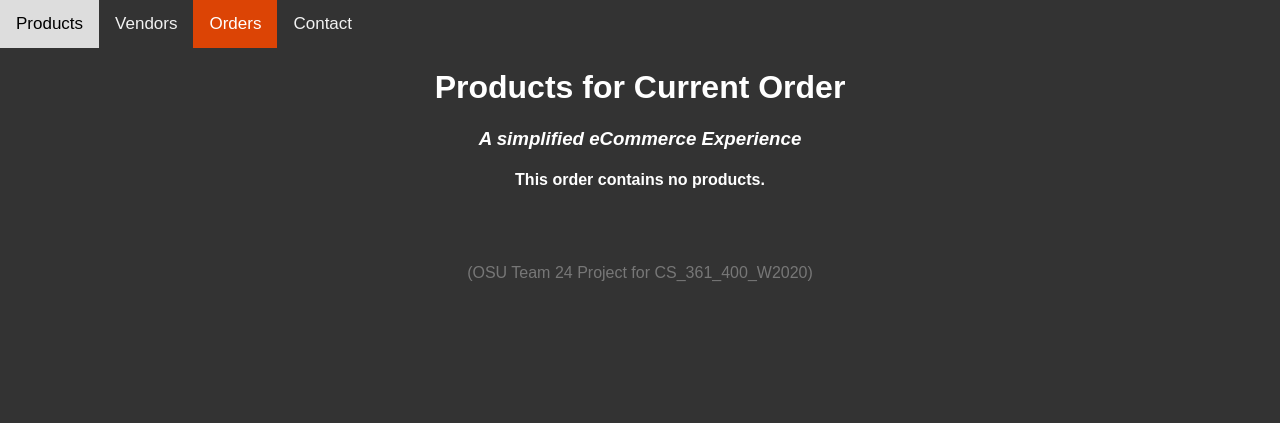
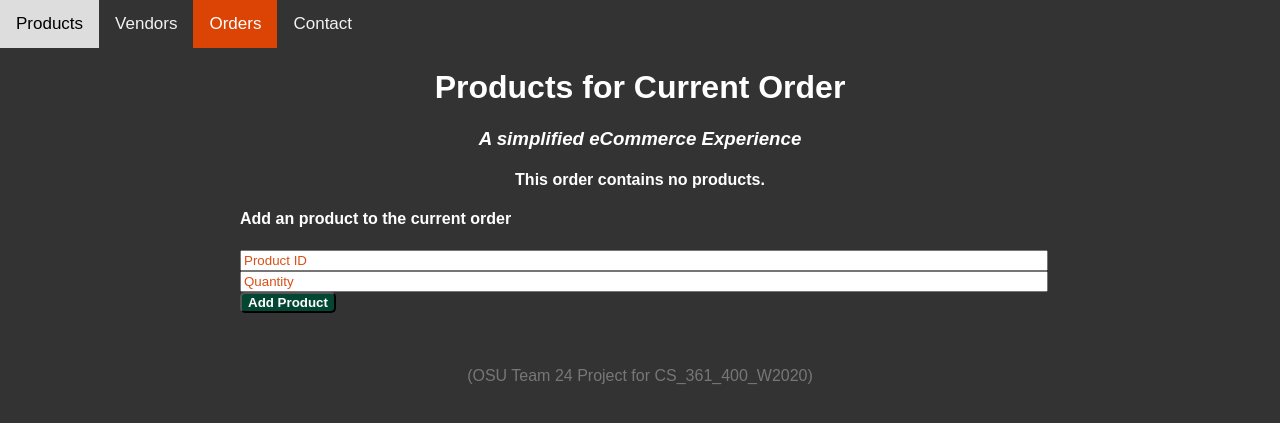
Before and after one commit to kowalczj/shop24, a Flask app: template templates/orderproduct.html in a window 1280 px wide. Shown: the top 423 px of the page. Run offline with Flask 2, Linux system fonts and the light colour scheme; the template is opened without the code that fills it, so the values that code supplies are empty.

Commit message:
add ability to add/delete products from an order

```diff
--- a/app.py
+++ b/app.py
@@ -173,9 +173,52 @@ def ordersUpdate(id):
 
 @app.route("/orderproduct", methods=['POST', 'GET'])
 def orderproduct():
-    orderId = request.form['id']
-    tasks = OrderProduct.query.filter(OrderProduct.id == orderId).order_by(OrderProduct.id).all()
-    return render_template("orderproduct.html", tasks = tasks)
+    if request.method == 'POST':
+        if 'order_id' in request.form:
+
+            orderID = request.form['order_id']
+            productID = request.form['product_id']
+            quantity = request.form['quantity']
+            url = '/orderproduct?id=' + str(orderID)
+
+            newOrderProduct = OrderProduct(
+                order_id=orderID,
+                product_id=productID,
+                quantity=quantity,
+            )
+
+            try:
+                db.session.add(newOrderProduct)
+                db.session.commit()
+                # return render_template('orderproduct.html')
+                return redirect(url)
+            except Exception as ex:
+                print("Error: ", ex)
+                return "Error: There was a problem adding the new order data"
+        elif 'id' in request.form:
+
+            orderID = request.form['id']
+            tasks = OrderProduct.query.filter(OrderProduct.order_id == orderID).order_by(OrderProduct.id).all()
+            return render_template("orderproduct.html",tasks=tasks, orderID = orderID)
+    elif request.method == 'GET':
+        orderID = request.args['id']
+        tasks = OrderProduct.query.filter(OrderProduct.order_id == orderID).order_by(OrderProduct.id).all()
+        return render_template("orderproduct.html",tasks=tasks, orderID = orderID)
+
+
+@app.route('/orderproduct/delete/<int:orderID>/<int:id>')
+def orderProductDelete(orderID, id):
+    print("id: ", id)
+    url = '/orderproduct?id=' + str(orderID)
+    print("url: ", url)
+    task_to_delete = OrderProduct.query.get_or_404(id)
+    print("task_to_delete: ", task_to_delete)
+    try:
+        db.session.delete(task_to_delete)
+        db.session.commit()
+        return redirect(url)
+    except:
+        return 'There was a problem deleting that task'
 
 
 if __name__ == "__main__":
--- a/templates/orderproduct.html
+++ b/templates/orderproduct.html
@@ -7,8 +7,8 @@
 {% block body %}
 <div class="topnav">
     <a href="/">Products</a>
-    <a href="vendors">Vendors</a>
-    <a class="active" href="orders">Orders</a>
+    <a href="/vendors">Vendors</a>
+    <a class="active" href="/orders">Orders</a>
     <a href="make_model.html">Contact</a>
 </div>
 
@@ -22,22 +22,37 @@
 
     <table>
         <tr>
+            <th>OrderProduct ID</th>
             <th>Product ID</th>
             <th>Quantity</th>
             <th>Actions</th>
         </tr>
         {% for task in tasks %}
             <tr>
+                <td>{{ task.id }}</td>
                 <td>{{ task.product_id }}</td>
                 <td>{{ task.quantity }}</td>
                 <td>
-                    <a href="/orders/delete/{{task.id}}">Delete</a>
+                    <a href="/orderproduct/delete/{{orderID}}/{{task.id}}">Delete</a>
                     <br>
-                    <a href="/orders/update/{{task.id}}">Update</a>
+                    <a href="/orderproduct/update/{{task.id}}">Update</a>
                 </td> <!--should perhaps not be visible to custoemrs-->
+
             </tr>
         {% endfor %}
     </table>
     {% endif %}
+
+
+
+    <div class="form">
+        <form action="/orderproduct" method="POST">
+            <h4>Add an product to the current order</h4>
+            <input type="hidden" name="order_id" value="{{ orderID }}">
+            <input type="number" name="product_id" id="content" placeholder="Product ID">
+            <input type="number" name="quantity" id="content" placeholder="Quantity">
+            <input type="submit" value="Add Product">
+        </form>
+    </div>
 </div>
 {% endblock %}
--- a/templates/orders.html
+++ b/templates/orders.html
@@ -34,7 +34,7 @@
                 <td>{{ task.account_id }}</td>
                 <td>{{ task.order_date }}</td>
                 <td>
-                    <form action="/orderproduct" method="post">
+                    <form action="/orderproduct" method="GET">
                         <input type="hidden" name="id" value="{{task.id}}">
                         <button type="submit">View</button>
                     </form>
```
